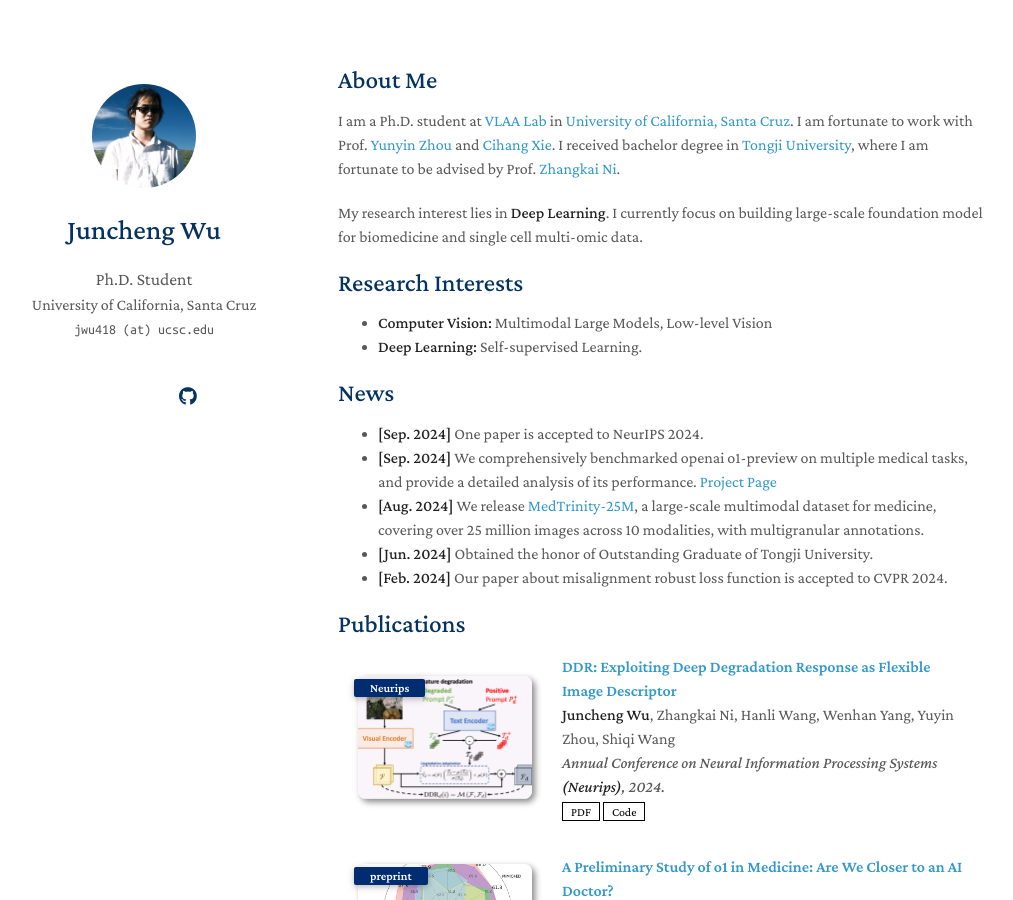
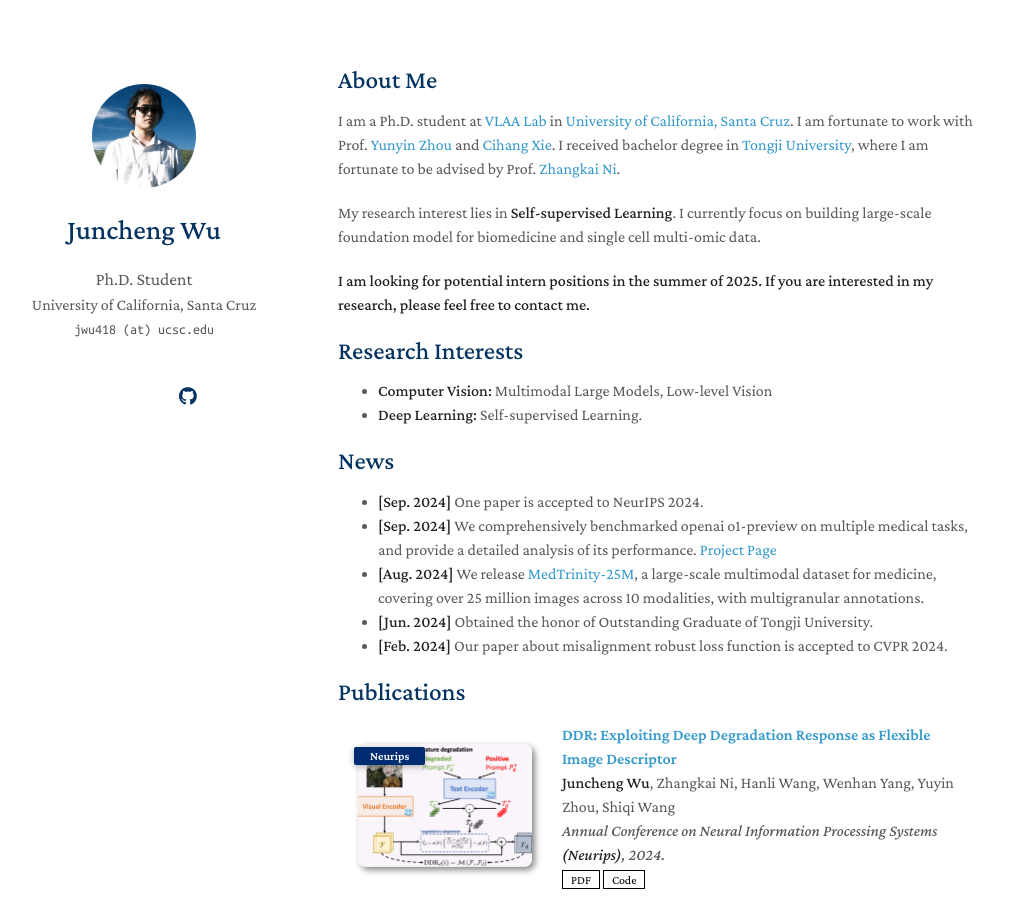
Before and after one commit to Chtholly17/Chtholly17.github.io, a Jekyll site: the page built from index.md, in a window 1280 px wide and 900 px high. Shown: the whole window, without its empty margins (132-1145 px from the left). Built offline with Jekyll 4.4.1, drawn with Linux system fonts in a browser that asks for light colours; a style sheet for code colours, icons or effects is not loaded; our own code applies the rules of GitHub Pages for plain Markdown files.

Commit message:
update CV

```diff
--- a/index.md
+++ b/index.md
@@ -6,7 +6,9 @@ layout: homepage
 
 I am a Ph.D. student at [VLAA Lab](https://ucsc-vlaa.github.io/) in [University of California, Santa Cruz](https://www.ucsc.edu/). I am fortunate to work with Prof. [Yunyin Zhou](https://yuyinzhou.github.io/) and [Cihang Xie](https://cihangxie.github.io/). I received bachelor degree in [Tongji University](https://en.tongji.edu.cn/), where I am fortunate to be advised by Prof. [Zhangkai Ni](https://eezkni.github.io/).
 
-My research interest lies in **Deep Learning**.  I currently focus on building large-scale foundation model for biomedicine and single cell multi-omic data.
+My research interest lies in **Self-supervised Learning**.  I currently focus on building large-scale foundation model for biomedicine and single cell multi-omic data.
+
+**I am looking for potential intern positions in the summer of 2025. If you are interested in my research, please feel free to contact me.**
 
 ## Research Interests
 
```
Also changed, not shown: 3 other files.
